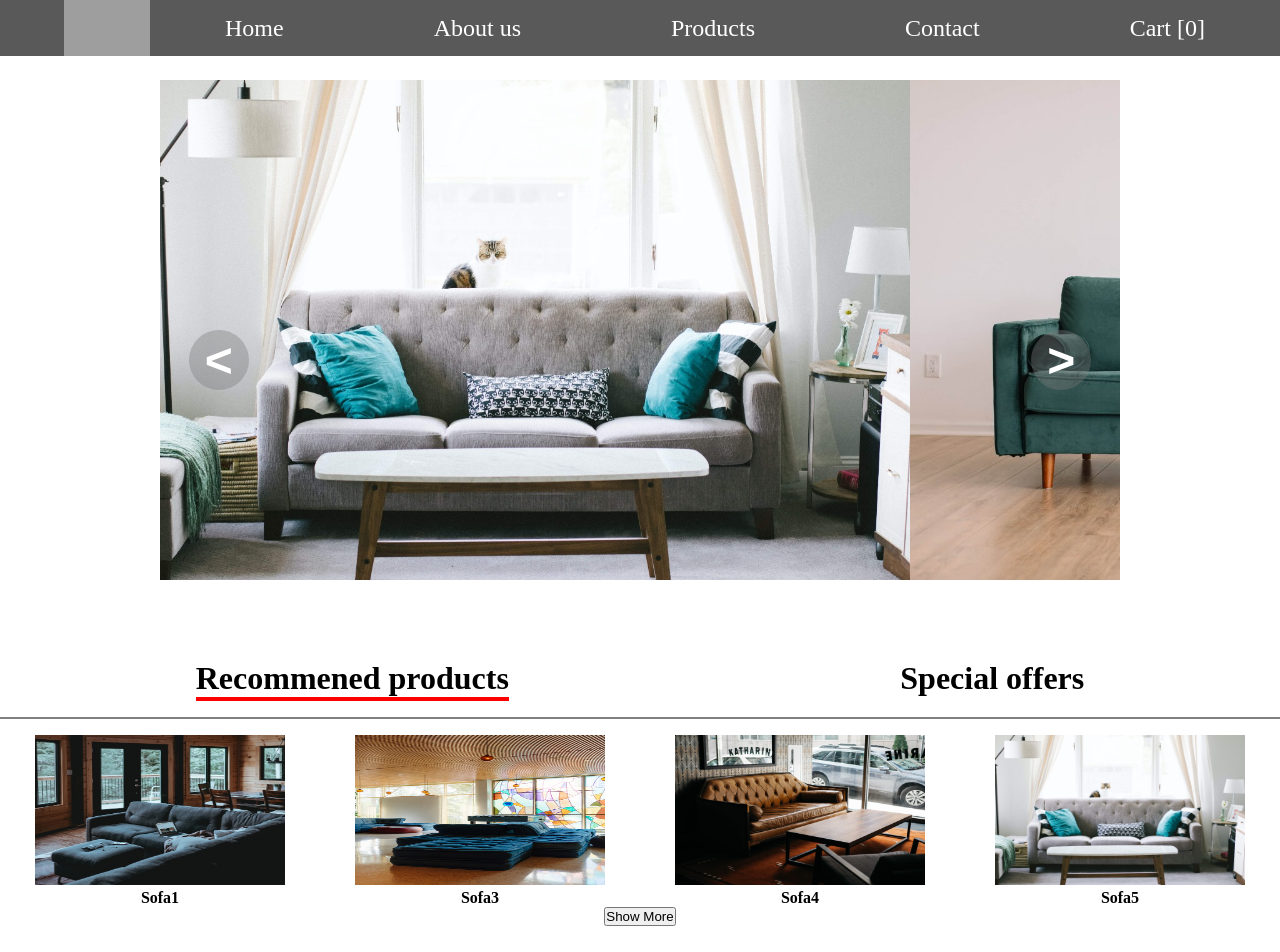
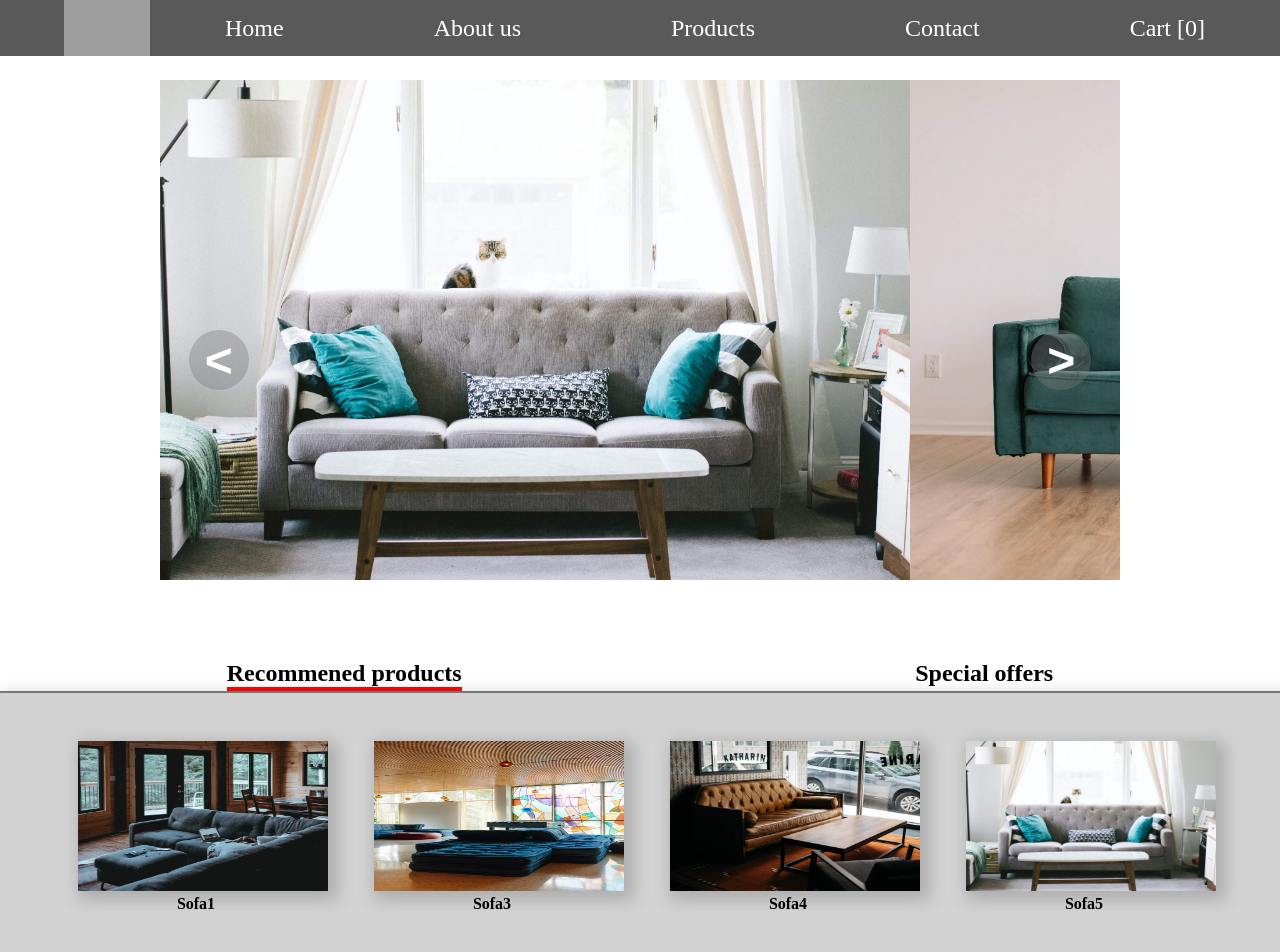
Before and after one commit to Pawel-Pilarczyk/Online_shop, a Vue app: page / in a window 1280 px wide. Shown: the top 952 px of the page. Built offline with nearby package versions, Linux system fonts and the light colour scheme; grey boxes are pictures that could not be loaded; what vue-glide-js would draw is missing.

Commit message:
v0.102
update

```diff
--- a/src/styles/index.css
+++ b/src/styles/index.css
@@ -160,14 +160,18 @@
   #recommended #rec-options {
     display: flex;
     justify-content: space-around;
-    border-bottom: 2px solid grey;
-    margin-bottom: 2vh; }
+    border-bottom: 2px solid grey; }
   #recommended h1 {
-    margin-bottom: 2vh;
-    cursor: pointer; }
+    cursor: pointer;
+    font-size: 1.5rem; }
+    #recommended h1:hover {
+      border-bottom: 4px solid red; }
   #recommended #recommended-products {
     display: flex;
-    justify-content: space-around; }
+    justify-content: space-around;
+    padding: 6vh;
+    box-shadow: 5px 5px 15px 5px rgba(0, 0, 0, 0.171);
+    background-color: rgba(175, 175, 175, 0.548); }
     #recommended #recommended-products .recommended-product {
       width: 20%; }
       #recommended #recommended-products .recommended-product > img {
@@ -175,7 +179,8 @@
         height: 150px;
         background-position: center;
         background-size: cover;
-        box-sizing: border-box; }
+        box-shadow: 5px 5px 15px 5px rgba(0, 0, 0, 0.171);
+        cursor: pointer; }
         #recommended #recommended-products .recommended-product > img:hover {
           border: 2px solid grey; }
 
--- a/src/styles/scss/_recommendedProducts.scss
+++ b/src/styles/scss/_recommendedProducts.scss
@@ -9,18 +9,23 @@
         display: flex;
         justify-content: space-around;
         border-bottom: 2px solid grey;
-        margin-bottom: 2vh;
     }
 
     h1{
-        margin-bottom: 2vh;
-        cursor: pointer
+        cursor: pointer;
+        font-size: 1.5rem;
 
+        &:hover{
+            border-bottom:4px solid red;
+        }
     }
 
     #recommended-products{
         display: flex;
         justify-content: space-around;
+        padding: 6vh;
+        box-shadow: 5px 5px 15px 5px rgba(0, 0, 0, 0.171);
+        background-color: rgba(175, 175, 175, 0.548);
 
         .recommended-product{
             width: 20%;
@@ -30,8 +35,9 @@
                 height: 150px;
                 background-position: center;
                 background-size: cover;
+                box-shadow: 5px 5px 15px 5px rgba(0, 0, 0, 0.171);
 
-                box-sizing: border-box;
+                cursor: pointer;
 
                 &:hover{
                     border: 2px solid grey;
```
Also changed, not shown: 1 other file (tests, documents, lock files or other folders).
